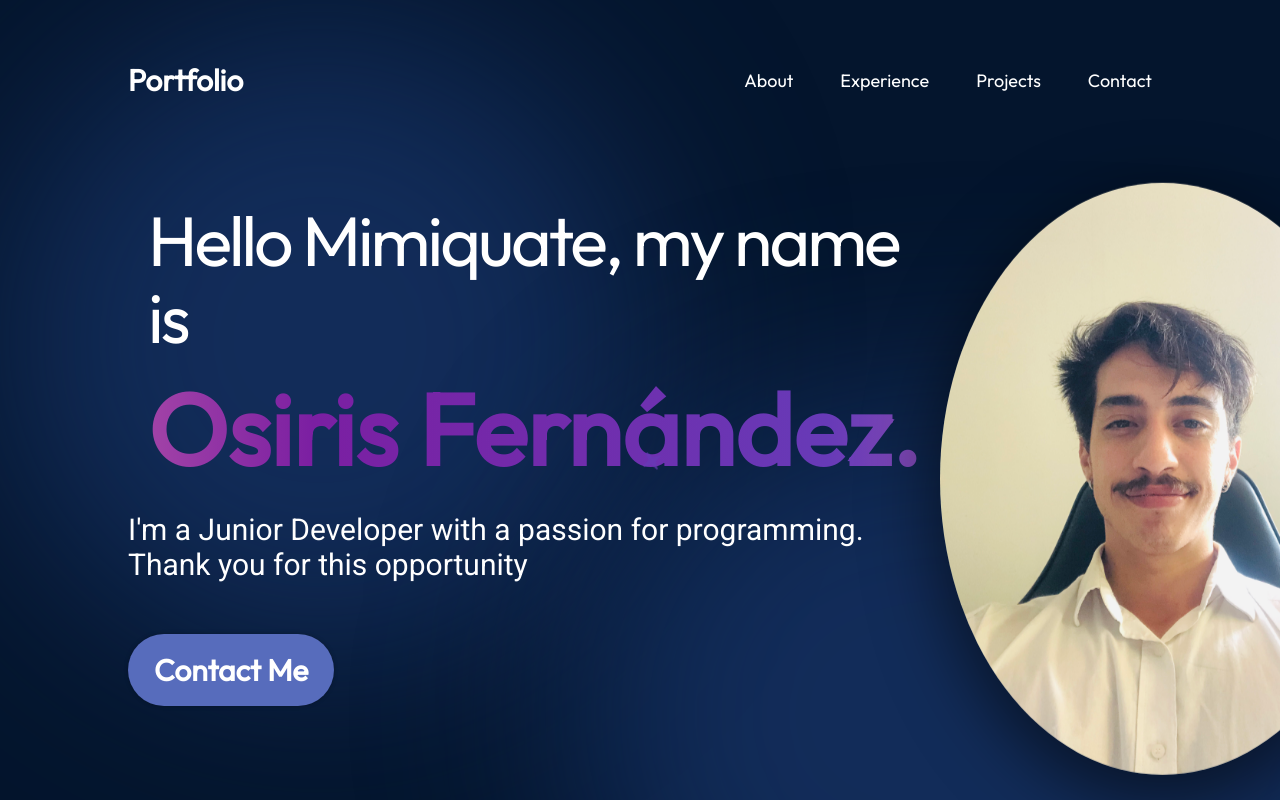
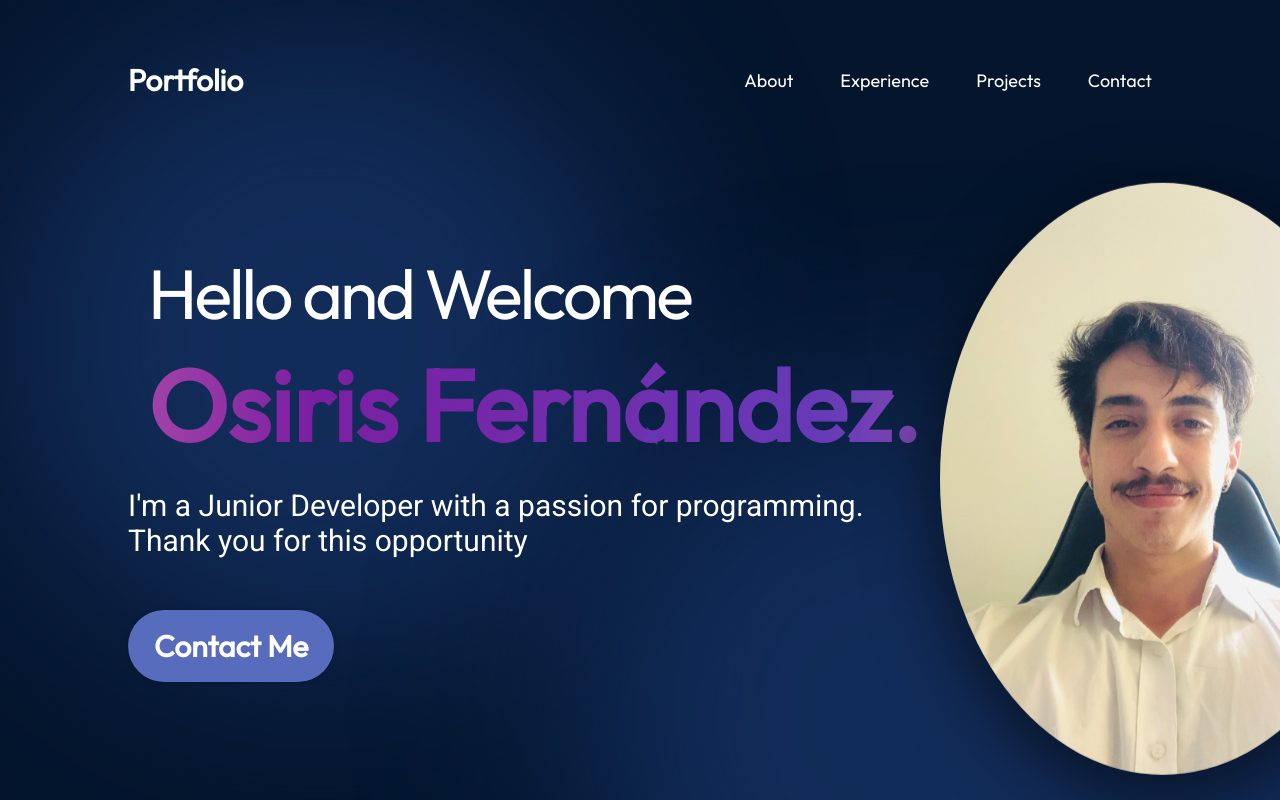
Before and after one commit to OsirisFer/react-github-pages, a React (Create React App) app: page / in a window 1280 px wide. Shown: the top 800 px of the page. Built offline with nearby package versions, Linux system fonts and the light colour scheme.

Commit message:
Update Hero component description

```diff
--- a/src/components/Hero/Hero.jsx
+++ b/src/components/Hero/Hero.jsx
@@ -34,7 +34,7 @@ export const Hero = () => {
     <section className={styles.container2}>
         <div className="container">
   <h1>
-    <p className="notmagic-text">Hello Mimiquate, my name is </p><br />
+    <p className="notmagic-text">Hello and Welcome </p><br />
     <span className="magic">
       <span className="magic-star">
         <svg viewBox="0 0 512 512">
```
